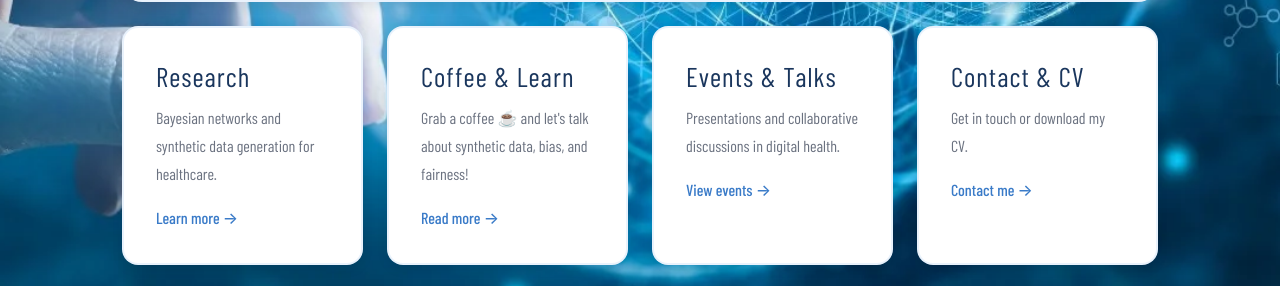
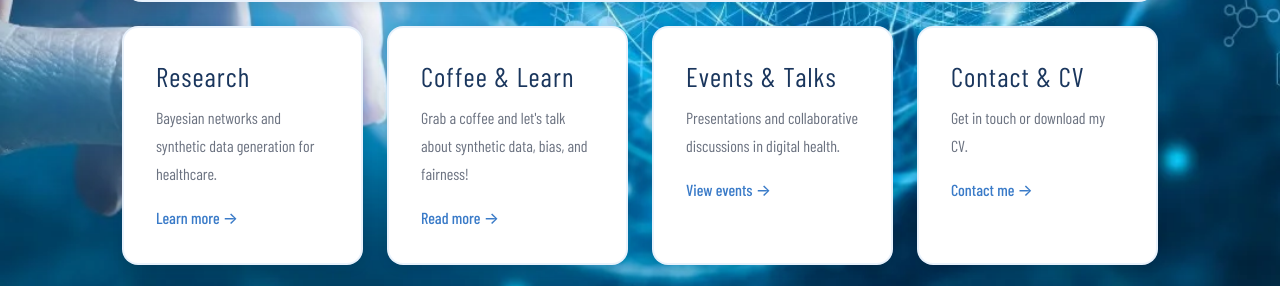
Before and after one commit to barbaraDraghi/barbaradraghi.github.io, a Jekyll site: the page built from index.md, in a window 1280 px wide and 1156 px high. Shown: the part 745-1031 px from the top of the window. Built offline with Jekyll 4.4.1, drawn with Linux system fonts in a browser that asks for light colours; some web fonts are replaced.

```diff
--- a/_layouts/home.html
+++ b/_layouts/home.html
@@ -40,7 +40,7 @@ layout: default
 
   <div class="card">
     <h3>Coffee & Learn</h3>
-    <p>Grab a coffee ☕ and let's talk about synthetic data, bias, and fairness!</p>
+    <p>Grab a coffee and let's talk about synthetic data, bias, and fairness!</p>
     <a href="{{ '/pages/coffee-learn/' | relative_url }}">Read more →</a>
   </div>
 
```
